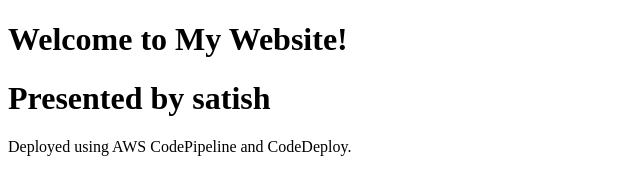
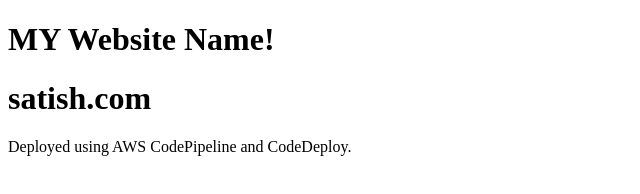
Before and after one commit to Sattu222/aws-codedeploy-pipeline, a plain HTML site: page index.html in a window 1280 px wide. Shown: the whole page, without its empty margins (0-640 px from the left). Drawn offline with Linux system fonts and the light colour scheme.

Commit message:
Update index.html

```diff
--- a/index.html
+++ b/index.html
@@ -6,8 +6,8 @@
     <title>My Website</title>
 </head>
 <body>
-    <h1>Welcome to My Website!</h1>
-    <h1>Presented by satish</h1>
+    <h1>MY Website Name!</h1>
+    <h1> satish.com</h1>
 
     <p>Deployed using AWS CodePipeline and CodeDeploy.</p>
 </body>
```
